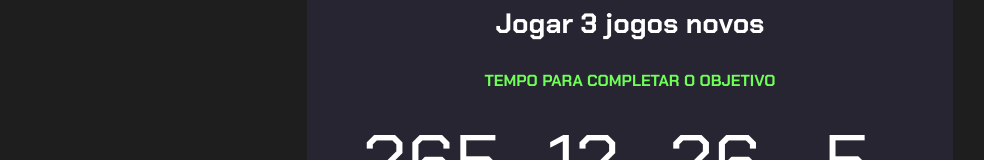
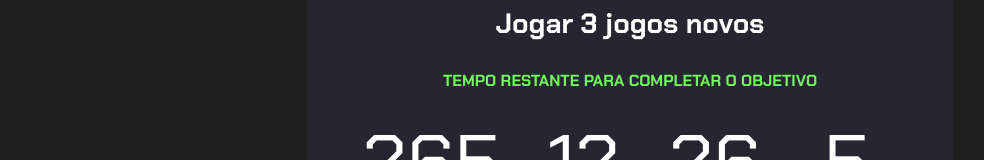
Before and after one commit to VeineHellen/metas-2025, a plain HTML site: page index.html in a window 1280 px wide. Shown: the part 254-414 px from the top of the page, without its empty margins (10-994 px from the left). Drawn offline with Linux system fonts and the light colour scheme.

Commit message:
aaaaaaaa

```diff
--- a/index.html
+++ b/index.html
@@ -21,7 +21,7 @@
             <div class="abas-textos">
                 <div class="aba-conteudo ativo">
                     <h3 class="aba-conteudo-titulo-principal">Jogar 3 jogos novos</h3>
-                    <h4 class="aba-conteudo-titulo-secundario">Tempo para completar o objetivo</h4>
+                    <h4 class="aba-conteudo-titulo-secundario">Tempo restante para completar o objetivo</h4>
                     <div class="contador">
                         <div class="contador-digito">
                             <p class="contador-digito-numero" id="dias0"></p>
```
